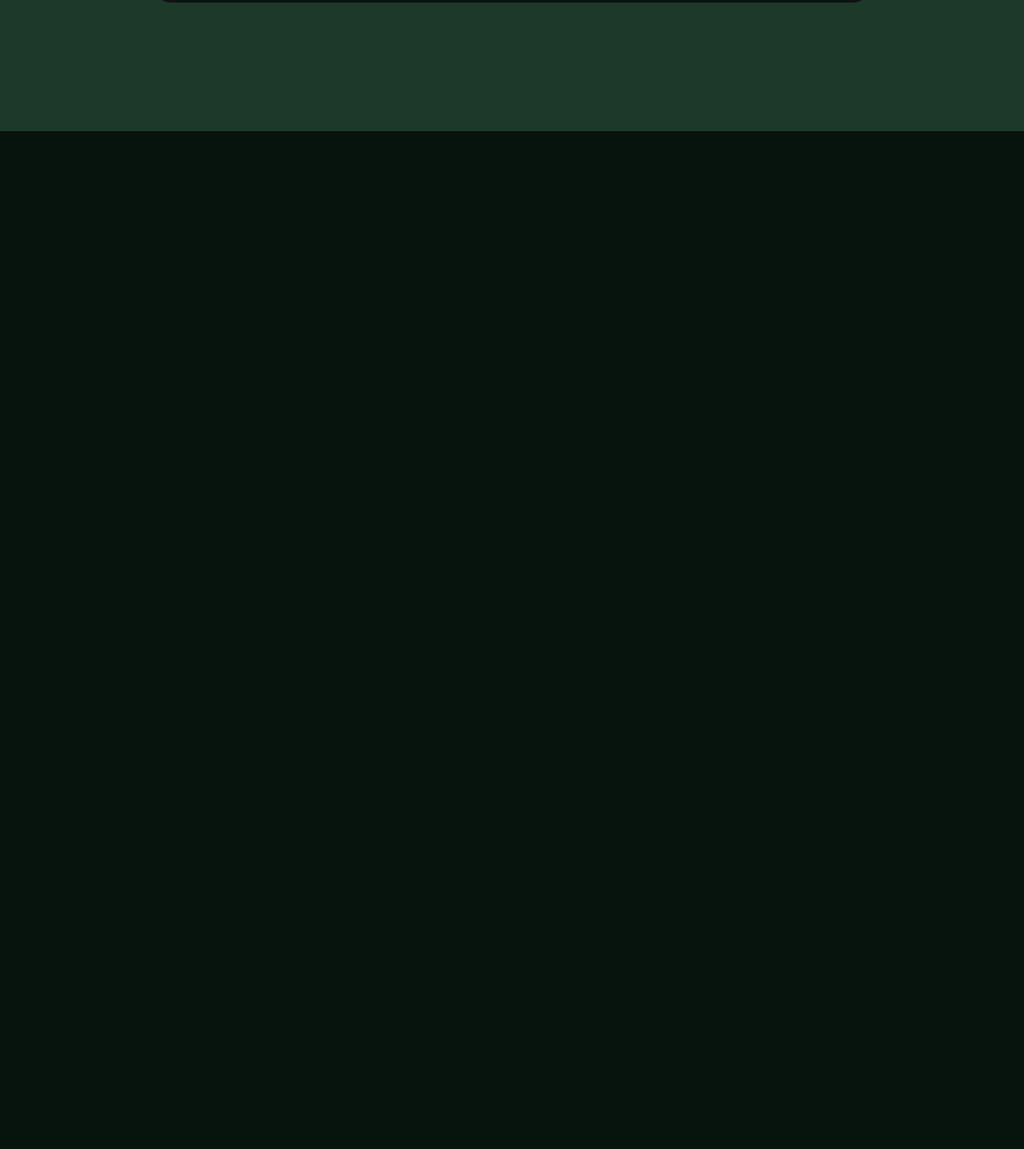
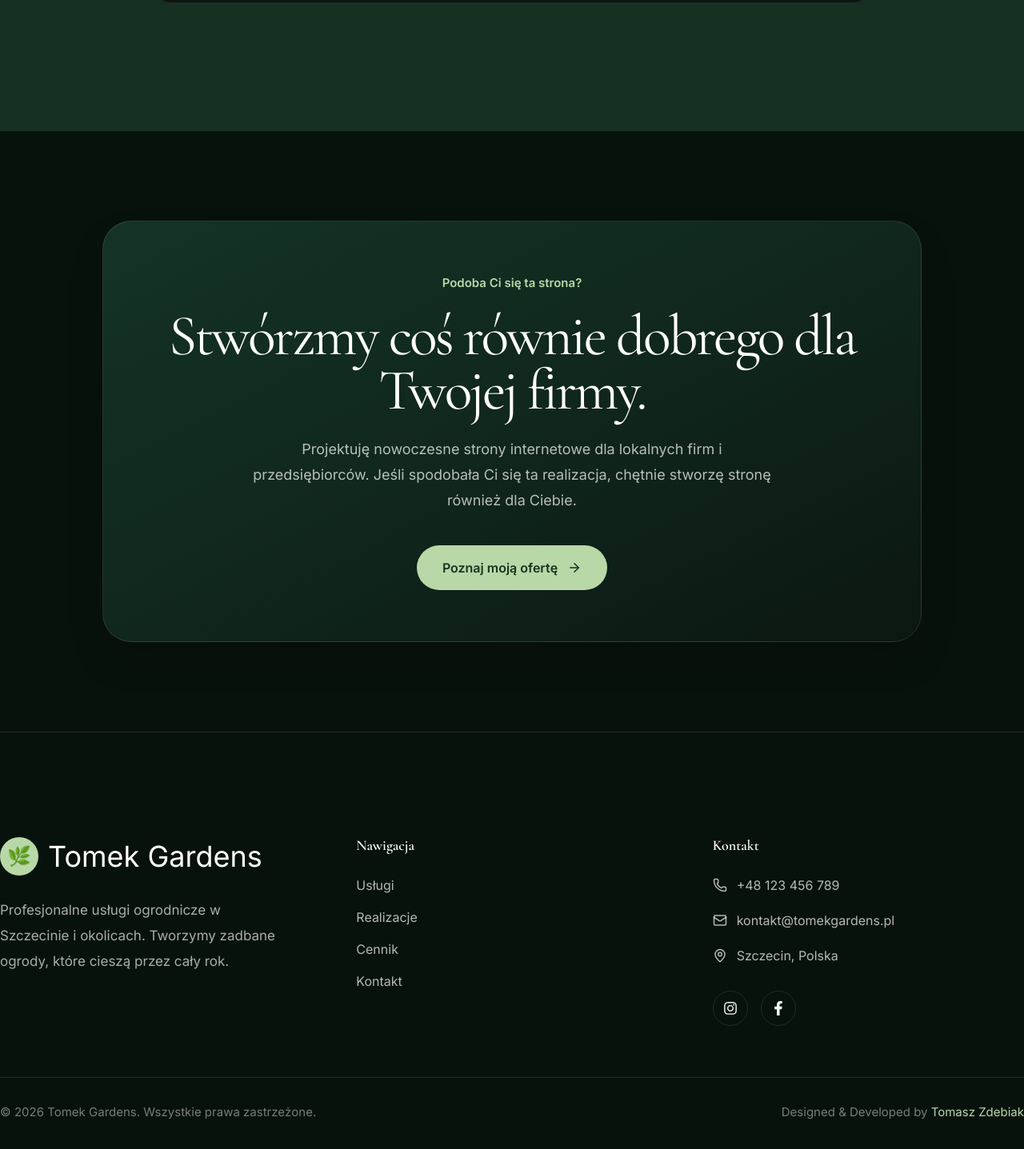
Before and after one commit to TomaszZdebiakcode/tomek-gardens, a Next.js app: page / in a window 1280 px wide. Shown: the part 9875-11312 px from the top of the page at 80% size. Before the commit the page ends 10039 px from the top, so only its background shows below. Built offline with nearby package versions, Linux system fonts and the light colour scheme.

Commit message:
Ship Tomek Gardens v1.0

```diff
--- a/app/page.tsx
+++ b/app/page.tsx
@@ -8,6 +8,9 @@ import Features from "@/components/sections/Features";
 import Process from "@/components/sections/Process";
 import Contact from "@/components/sections/Contact";
 import FAQ from "@/components/sections/FAQ";
+import DeveloperCTA from "@/components/sections/DeveloperCTA";
+import Footer from "@/components/layout/Footer";
+import { Layout } from "lucide-react";
 
 export default function Home() {
   return (
@@ -22,6 +25,8 @@ export default function Home() {
       <Process />
       <Contact />
       <FAQ />
+      <DeveloperCTA />
+      <Footer />
     </>
   );
 }
--- a/components/layout/Footer.tsx
+++ b/components/layout/Footer.tsx
@@ -0,0 +1,174 @@
+import Link from "next/link";
+import { FaFacebookF, FaInstagram } from "react-icons/fa";
+
+import {
+    Phone,
+    Mail,
+    MapPin,
+} from "lucide-react";
+
+import Container from "@/components/ui/Container";
+
+export default function Footer() {
+    return (
+        <footer className="border-t border-white/10 bg-[#08120d]  pt-12">
+
+            <Container>
+
+                <div className="py-16 lg:py-20">
+
+                    <div className="grid gap-14 lg:grid-cols-3">
+
+                        {/* LEFT */}
+
+                        <div>
+
+                            <Link
+                                href="/"
+                                className="inline-flex items-center gap-3"
+                            >
+
+                                <div className="flex h-12 w-12 items-center justify-center rounded-full bg-[#b8d8a7] text-2xl">
+                                    🌿
+                                </div>
+
+                                <span className="font-heading text-[36px] text-white">
+                                    Tomek Gardens
+                                </span>
+
+                            </Link>
+
+                            <p className="mt-6 max-w-[360px] text-[17px] leading-8 text-white/65">
+                                Profesjonalne usługi ogrodnicze
+                                w Szczecinie i okolicach.
+                                Tworzymy zadbane ogrody,
+                                które cieszą przez cały rok.
+                            </p>
+
+                        </div>
+
+                        {/* NAVIGATION */}
+
+                        <div>
+
+                            <h3 className="text-[18px] font-semibold text-white">
+                                Nawigacja
+                            </h3>
+
+                            <div className="mt-6 flex flex-col gap-4">
+
+                                <Link
+                                    href="#services"
+                                    className="text-white/70 transition hover:text-[#b8d8a7]"
+                                >
+                                    Usługi
+                                </Link>
+
+                                <Link
+                                    href="#gallery"
+                                    className="text-white/70 transition hover:text-[#b8d8a7]"
+                                >
+                                    Realizacje
+                                </Link>
+
+                                <Link
+                                    href="#pricing"
+                                    className="text-white/70 transition hover:text-[#b8d8a7]"
+                                >
+                                    Cennik
+                                </Link>
+
+                                <Link
+                                    href="#contact"
+                                    className="text-white/70 transition hover:text-[#b8d8a7]"
+                                >
+                                    Kontakt
+                                </Link>
+
+                            </div>
+
+                        </div>
+
+                        {/* CONTACT */}
+
+                        <div>
+
+                            <h3 className="text-[18px] font-semibold text-white">
+                                Kontakt
+                            </h3>
+
+                            <div className="mt-6 space-y-5">
+
+                                <a
+                                    href="tel:+48123123123"
+                                    className="flex items-center gap-3 text-white/70 transition hover:text-[#b8d8a7]"
+                                >
+                                    <Phone size={18} />
+                                    +48 123 456 789
+                                </a>
+
+                                <a
+                                    href="mailto:kontakt@tomekgardens.pl"
+                                    className="flex items-center gap-3 text-white/70 transition hover:text-[#b8d8a7]"
+                                >
+                                    <Mail size={18} />
+                                    kontakt@tomekgardens.pl
+                                </a>
+
+                                <div className="flex items-center gap-3 text-white/70">
+                                    <MapPin size={18} />
+                                    Szczecin, Polska
+                                </div>
+
+                            </div>
+
+                            <div className="mt-8 flex gap-4">
+
+                                <a
+                                    href="#"
+                                    className="flex h-11 w-11 items-center justify-center rounded-full border border-white/10 transition hover:border-[#b8d8a7] hover:bg-[#143326]"
+                                >
+                                    <FaInstagram size={18} />
+                                </a>
+
+                                <a
+                                    href="#"
+                                    className="flex h-11 w-11 items-center justify-center rounded-full border border-white/10 transition hover:border-[#b8d8a7] hover:bg-[#143326]"
+                                >
+                                    <FaFacebookF size={18} />
+                                </a>
+
+                            </div>
+
+                        </div>
+
+                    </div>
+
+                    {/* BOTTOM */}
+
+                    <div className="mt-16 border-t border-white/10 pt-8">
+
+                        <div className="flex flex-col items-center justify-between gap-4 text-center text-[15px] text-white/45 lg:flex-row">
+
+                            <p>
+                                © 2026 Tomek Gardens. Wszystkie prawa zastrzeżone.
+                            </p>
+
+                            <p>
+                                Designed & Developed by{" "}
+                                <span className="text-[#b8d8a7]">
+                                    Tomasz Zdebiak
+                                </span>
+                            </p>
+
+                        </div>
+
+                    </div>
+
+                </div>
+
+            </Container>
+
+        </footer>
+    );
+}
--- /dev/null
+++ b/components/sections/DeveloperCTA.tsx
@@ -0,0 +1,103 @@
+import Link from "next/link";
+import Container from "@/components/ui/Container";
+import { ArrowRight } from "lucide-react";
+
+export default function DeveloperCTA() {
+    return (
+        <section className="bg-[#08120d] py-20 lg:py-28">
+
+            <Container>
+
+                <div
+                    className="
+                        mx-auto
+                        max-w-5xl
+                        overflow-hidden
+                        rounded-[36px]
+                        border
+                        border-white/10
+                        bg-gradient-to-br
+                        from-[#143326]
+                        via-[#10271d]
+                        to-[#0b1711]
+                        p-8
+                        text-center
+                        shadow-2xl
+                        sm:p-12
+                        lg:p-16
+                    "
+                >
+
+                    <span className="text-[15px] font-semibold text-[#b8d8a7]">
+                        Podoba Ci się ta strona?
+                    </span>
+
+                    <h2
+                        className="
+                            mt-5
+                            font-heading
+                            text-[42px]
+                            leading-[0.95]
+                            tracking-[-0.04em]
+                            text-white
+                            sm:text-[56px]
+                            lg:text-[72px]
+                        "
+                    >
+                        Stwórzmy coś równie dobrego dla Twojej firmy.
+                    </h2>
+
+                    <p
+                        className="
+                            mx-auto
+                            mt-6
+                            max-w-2xl
+                            text-[18px]
+                            leading-8
+                            text-white/70
+                        "
+                    >
+                        Projektuję nowoczesne strony internetowe
+                        dla lokalnych firm i przedsiębiorców.
+                        Jeśli spodobała Ci się ta realizacja,
+                        chętnie stworzę stronę również dla Ciebie.
+
+                    </p>
+
+
+
+                    <Link
+                        href="https://tomaszzdebiak.dev"
+                        className="
+                            group
+                            mt-10
+                            inline-flex
+                            h-14
+                            items-center
+                            gap-3
+                            rounded-full
+                            bg-[#b8d8a7]
+                            px-8
+                            font-semibold
+                            text-[#17351f]
+                            transition-all
+                            duration-300
+                            hover:-translate-y-1
+                            hover:bg-[#c8e8b7]
+                        "
+                    >
+                        Poznaj moją ofertę
+
+                        <ArrowRight
+                            size={18}
+                            className="transition-transform duration-300 group-hover:translate-x-1"
+                        />
+                    </Link>
+
+                </div>
+
+            </Container>
+
+        </section>
+    );
+}
--- a/components/sections/FAQ.tsx
+++ b/components/sections/FAQ.tsx
@@ -6,7 +6,7 @@ export default function FAQ() {
     return (
         <section
             id="faq"
-            className="bg-[#1d3929] py-24 lg:py-40"
+            className="bg-[#163021] py-24 lg:py-40"
         >
 
             <Container>
--- a/package.json
+++ b/package.json
@@ -12,7 +12,8 @@
     "lucide-react": "^1.23.0",
     "next": "16.2.10",
     "react": "19.2.4",
-    "react-dom": "19.2.4"
+    "react-dom": "19.2.4",
+    "react-icons": "^5.7.0"
   },
   "devDependencies": {
     "@tailwindcss/postcss": "^4",
```
Also changed, not shown: 1 other file (tests, documents, lock files or other folders).
